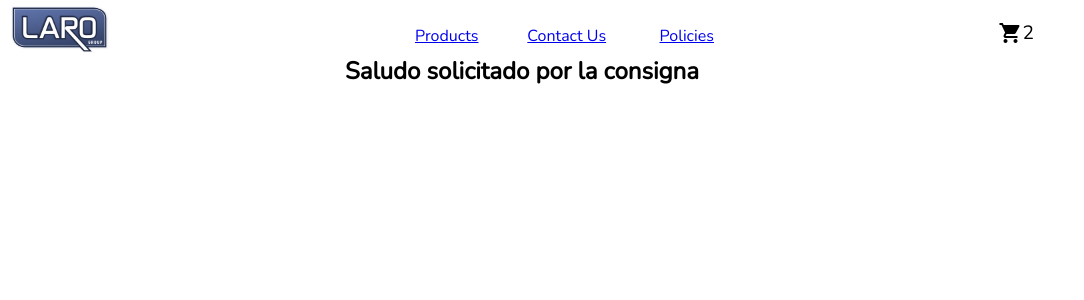
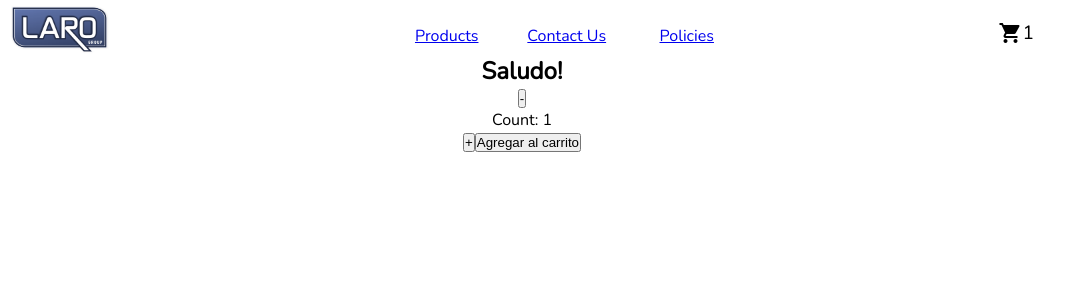
Before and after one commit to jorgelavera/React, a React (Create React App) app in the folder canasta/: page / in a window 1280 px wide. Shown: the top 300 px of the page, without its empty margins (0-1084 px from the left). Built offline with nearby package versions, Linux system fonts and the light colour scheme.

Commit message:
entrega de la clase 5

```diff
--- a/canasta/src/App.js
+++ b/canasta/src/App.js
@@ -1,13 +1,26 @@
 import './App.css';
 import NavBar from "./components/Header/NavBar.js";
 import ItemListContainer from './components/ItemListContainer/ItemListContainer.js';
+import ItemCount from './components/ItemListContainer/ItemCount.js'
 
 function App() {
-  const saludo = 'Saludo solicitado por la consigna';
+  const saludo = 'Saludo!';
+  const stock = 10;
+  const initial = 1;
+  const count = 1;
+
+  const onAdd = () => {
+    // Esto se supone que manda la cantidad al carrito
+    // pero todavía no entendí cómo pasar hacia el count de acá, desde el count de ItemCount
+    //De todas formas la consigna pide solamente "llamar a la función"
+    console.log(count);
+  };
+
   return (
     <>
-      <NavBar />
-      <ItemListContainer saludo={saludo}/>
+      <NavBar count={count} />
+      <ItemListContainer saludo={saludo} />
+      <ItemCount stock={stock} initial={initial} onAdd={onAdd} />
     </>
   );
 }
--- a/canasta/src/components/Header/CartWidget.js
+++ b/canasta/src/components/Header/CartWidget.js
@@ -1,10 +1,10 @@
 import './cartwidget.css';
 
-export function CartWidget() {
+export function CartWidget(props) {
     return (
         <div className='canasta'>
             <span className="material-icons">shopping_cart</span>
-            <span>2</span>
+            <span>{props.count}</span>
         </div>
     );
 };
--- a/canasta/src/components/Header/NavBar.js
+++ b/canasta/src/components/Header/NavBar.js
@@ -2,7 +2,7 @@ import React from 'react';
 import './navbar.css';
 import { CartWidget } from './CartWidget.js';
 
-const NavBar = () => {
+const NavBar = (props) => {
     return (
         <nav className='nav-header'>
             <img className='app-logo' src="logo0150p.png" alt="LaroGroup" longdesc="Laro Group"></img>
@@ -11,7 +11,7 @@ const NavBar = () => {
                 <a className='nav-a' href='#'>Contact Us</a>
                 <a className='nav-a' href='#'>Policies</a>
             </ul>
-            <CartWidget />
+            <CartWidget count={props.count}/>
         </nav>
     );
 };
--- /dev/null
+++ b/canasta/src/components/ItemListContainer/ItemCount.js
@@ -0,0 +1,30 @@
+import React, { useState } from 'react';
+
+const ItemCount = (props) => {
+    const [count, setCount] = useState(props.initial);
+
+    const reducir = () => {
+        // Si la cantidad es mayor que la mínima, todavía se puede restar uno
+        if (count > props.initial) {
+            setCount(count - 1)
+        }
+    };
+
+    const aumentar = () => {
+        // Si la cantidad es menor que el stock disponible, todavía se puede tomar uno más
+        if (count < props.stock) {
+            setCount(count + 1)
+        };
+    };
+
+    return (
+        <div>
+            <button className="btn-change" onClick={reducir}>-</button>
+            <p>Count: {count} </p>
+            <button className="btn-change" onClick={aumentar}>+</button>
+            <button onClick={props.onAdd}>Agregar al carrito</button>
+        </div>
+    )
+}
+
+export default ItemCount
```
